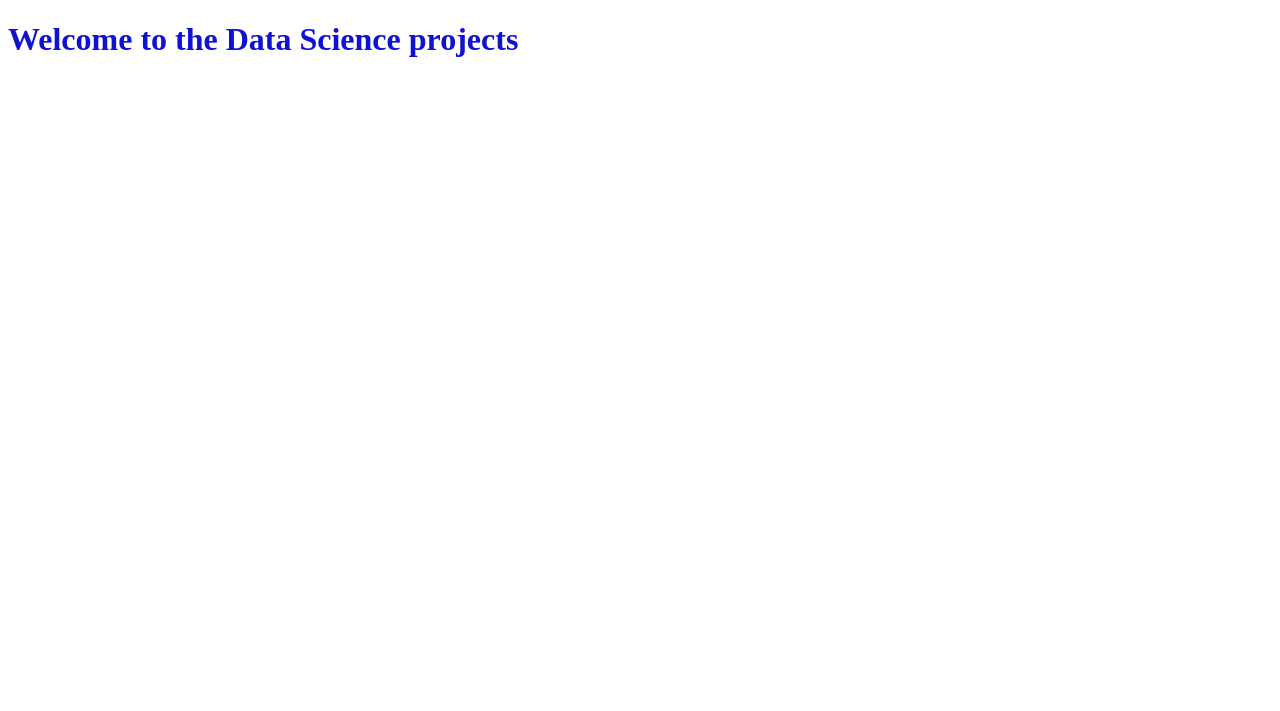
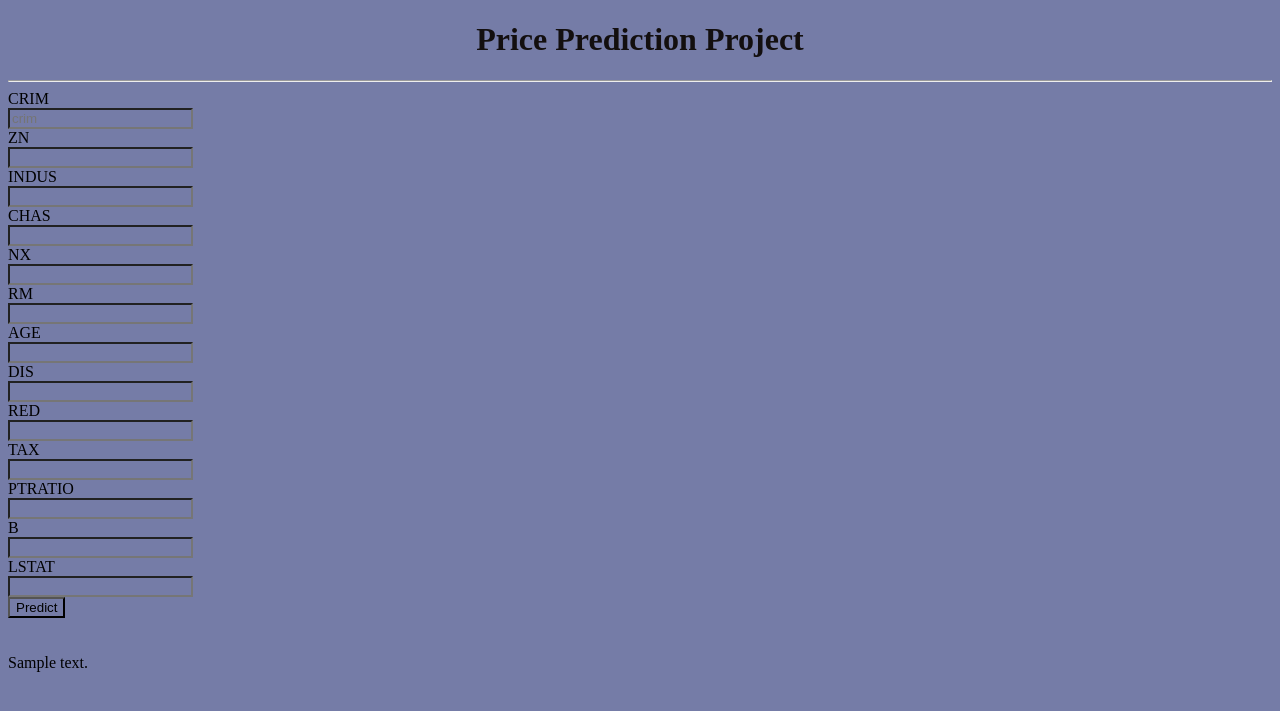
Before and after one commit to Mohd-Raza11/End-to-End-House-Price-prediction-ML-project, a Flask app: template templates/home.html in a window 1280 px wide. Shown: the top 711 px of the page. Run offline with Flask 3, Linux system fonts and the light colour scheme; the template is opened without the code that fills it: most values are stand-ins (such as "Sample title", 1, 10 or a date in 2020); parts of the project's set-up code (start-up, migrations or seed data) failed here and were passed over.

Commit message:
The web app is ready

```diff
--- a/app.py
+++ b/app.py
@@ -23,5 +23,13 @@ def predict_api():
     print(output[0])
     return jsonify(output[0])
 
+@app.route('/predict',methods=['POST'])
+def predict():
+    data=[float(x) for x in request.form.values()]
+    final_input=scaler.transform(np.array(data).reshape(1,-1))
+    print(final_input)
+    output=regmodel.predict(final_input)[0]
+    return render_template("home.html",prediction_text="The house price prediction is {}".format(output))
+
 if __name__=="__main__":
     app.run(debug='True')
--- a/templates/home.html
+++ b/templates/home.html
@@ -1,13 +1,73 @@
 <!DOCTYPE html>
 <html lang="en">
-<head>
-    <meta charset="UTF-8">
-    <meta name="viewport" content="width=device-width, initial-scale=1.0">
-    <title>Data science</title>
-</head>
+  <head>
+    <meta charset="UTF-8" />
+    <meta name="viewport" content="width=device-width, initial-scale=1.0" />
+    <title>Data science-Project</title>
+    <style>
+      * {
+        background-color: rgb(117, 124, 167);
+      }
+      /* body{
+            background-color: rgb(2, 2, 49);
+        } */
 
-<body>
-    <h1 style="background: fixed;color: rgb(17, 17, 212);"> Welcome to the Data Science projects</h1>
+      h1 {
+        text-align: center;
+        color: rgb(19, 15, 15);
+      }
+    </style>
+  </head>
 
-</body>
+  <body>
+    <h1><b>Price Prediction Project</b></h1>
+    <hr/>
+    <div class="login">
+      <form action="{{url_for('predict')}}" method="post">
+        <label for="houseform">CRIM<br/></label>
+        <input type="number" name='CRIM' placeholder="crim" required="required" /><br />
+
+        <label for="houseform">ZN<br /></label>
+        <input type="number" name='ZN' required="required"/><br />
+
+        <label for="houseform">INDUS<br /></label>
+        <input type="number" name='INDUS' required="required"/><br />
+
+        <label for="houseform">CHAS<br /></label>
+        <input type="number"name='CHAS' required="required"/><br />
+
+        <label for="houseform">NX<br /></label>
+        <input type="number" name='NX' required="required" /><br />
+
+        <label for="houseform">RM<br /></label>
+        <input type="number" name='RM' required="required"/><br />
+
+        <label for="houseform">AGE<br /></label>
+        <input type="number" name='AGE' required="required"/><br />
+
+        <label for="houseform">DIS<br /></label>
+        <input type="number" name='DIS' required="required"/><br />
+
+        <label for="houseform">RED<br /></label>
+        <input type="number" name='RED'required="required"/><br />
+
+        <label for="houseform">TAX<br /></label>
+        <input type="number" name='TAX' required="required"/><br />
+
+        <label for="houseform">PTRATIO<br /></label>
+        <input type="number" name='PTRATIO' required="required"/><br />
+
+        <label for="houseform">B<br /></label>
+        <input type="number" name="B" required="required"/><br />
+
+        <label for="houseform">LSTAT<br /></label>
+        <input type="number" name='LSTAT' required="required" /><br />
+
+        <button type="submit" class="btn btn-outline-secondary">Predict</button>
+      </form>
+    </div>
+    <br />
+    <br />
+    {{prediction_text}}
+  </body>
 </html>
```
Also changed, not shown: README.md.
